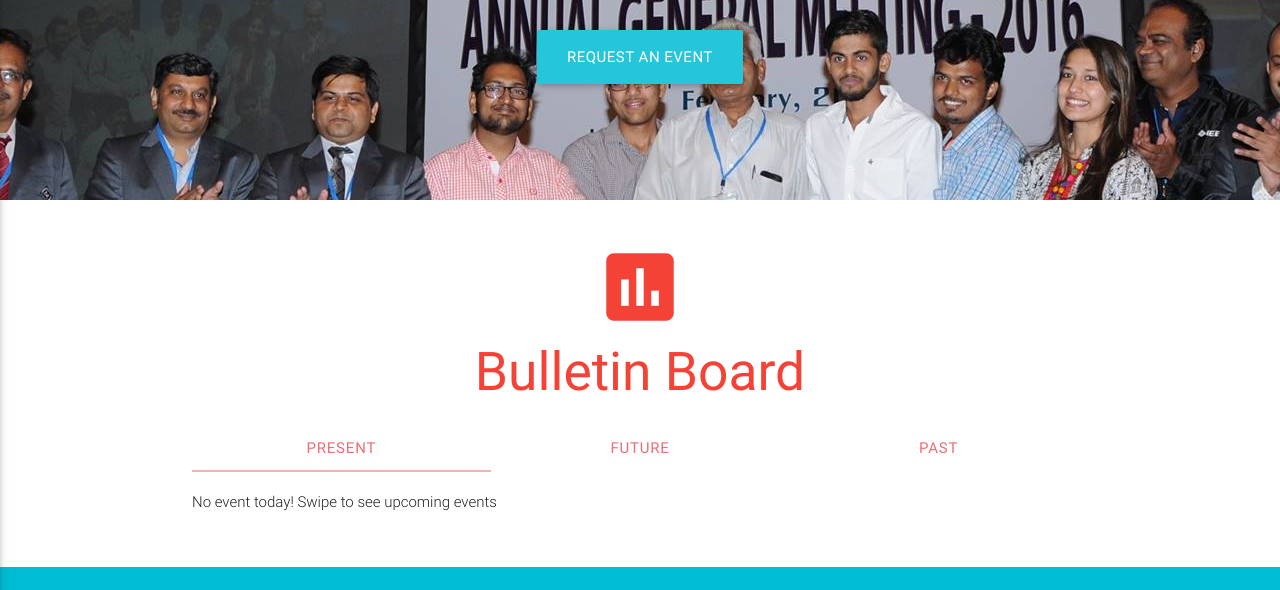
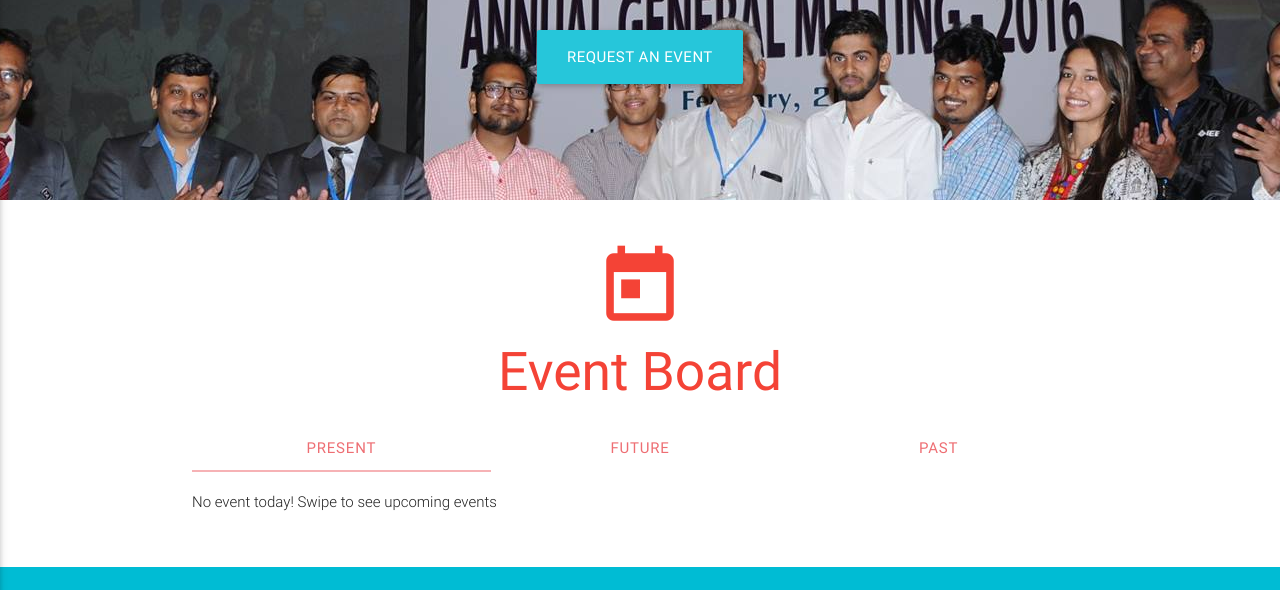
Before and after one commit to milanmenezes/website_nisb, a Django app: page /events/ in a window 1280 px wide. Shown: the part 244-834 px from the top of the page. Run offline with Django 3.2, Linux system fonts and the light colour scheme; data that the repository does not hold is empty; some libraries are stand-ins or nearby versions; grey boxes are pictures that could not be loaded.

Commit message:
minor changes
changed bulletin board to Event board and changed its icon

```diff
--- a/parent/templates/events.html
+++ b/parent/templates/events.html
@@ -119,7 +119,7 @@
 
       <!--   Bulletin Section   -->
       <div class="row">
-	      <h2 class="center red-text"><i class="large material-icons">insert_chart</i><br> Bulletin Board</h2>
+	      <h2 class="center red-text"><i class="large material-icons">today</i><br>Event Board</h2>
         <div class="col s12">
 		<ul class="tabs">
 			<li class="tab col s12"><a href="#current">Present</a></li>
```
Also changed, not shown: 1 other file.
